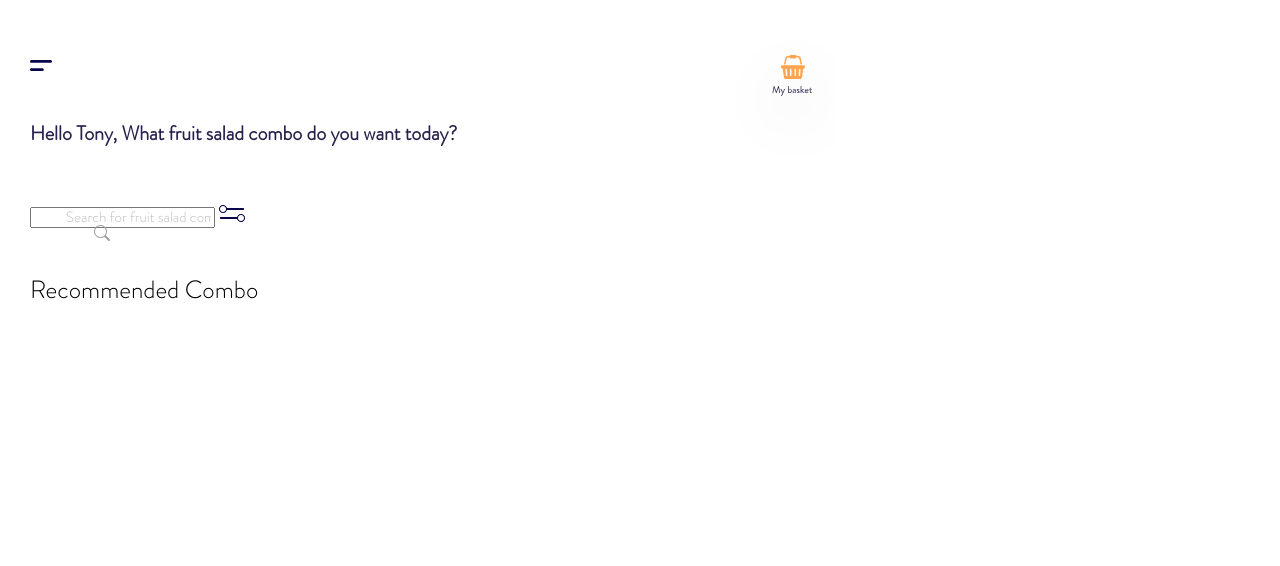
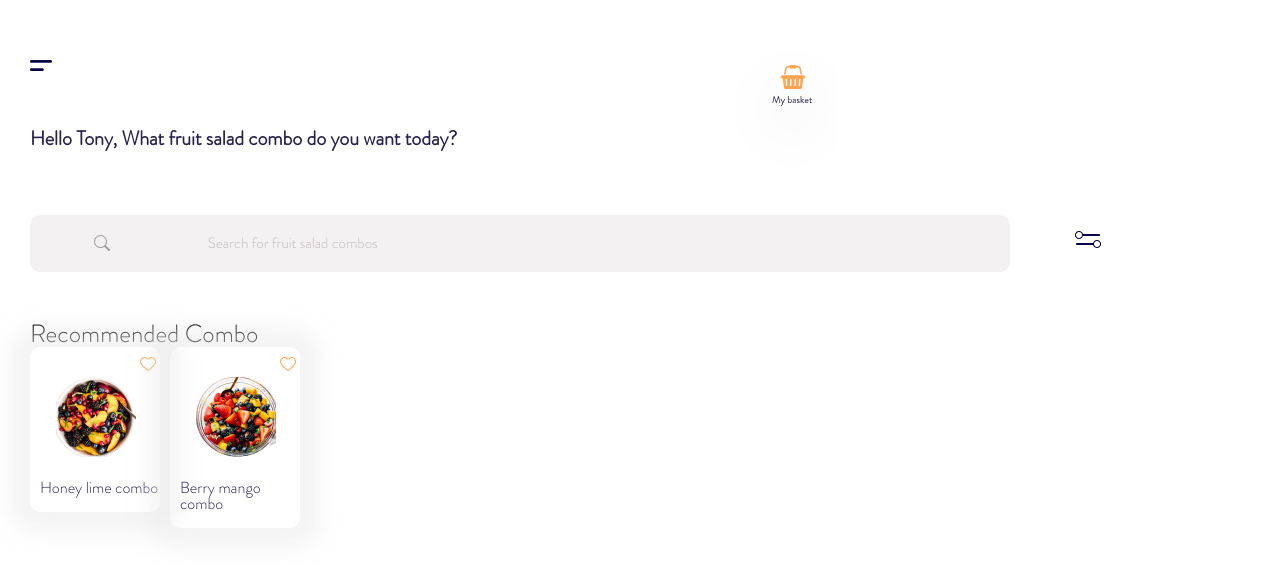
Before and after one commit to casiokobs/Mobile-UI-Kit-Ecommerce, a plain HTML site: page catalog.html in a window 1280 px wide. Drawn offline with nearby package versions, Linux system fonts and the light colour scheme.

Commit message:
Ajustes CSS e HTMl nos produtos

```diff
--- a/catalog.html
+++ b/catalog.html
@@ -13,7 +13,7 @@
     <div class="container">
         <div class="">
             <img class="img-menu" src="img/Group 4.png" alt="">
-            <h1 class="title-2 bold head" style="max-width: 70%;">Hello Tony, What fruit salad combo do you want today?</h1>
+            <h1 class="title-2 bold head" style="max-width: 70%; line-height: 30px;">Hello Tony, What fruit salad combo do you want today?</h1>
             <img class="img-backet" src="img/Group 25.svg" alt="">
         </div>
 
@@ -27,6 +27,33 @@
         <div class="div-products">
             <h2 class="title-products">Recommended Combo</h2>
         </div>
+        <div class="products">
+            <div class="card" style="border-radius: 10px;
+            position: absolute;
+            box-shadow: #fafafa;
+            box-shadow: 0px 0px 20px 20px #e9e9e982;
+            padding: 10px 0px 10px 10px;
+            width: 35%;
+            max-width: 120px;">
+                <img src="img/coracao.png" alt="" style="position: absolute;
+                margin-left: 77%;">
+                <img src="img/Honey-Lime-Peach-Fruit-Salad-3-725x725-1-removebg-preview 1.png" alt="" style="padding: 20px 0 20px 13%">
+                <h2 class="title-2"  style="font-size: 16px;">Honey lime combo</h2>
+            </div>
+            <div class="card" style="border-radius: 10px;
+            margin-left: 140px;
+            position: absolute;
+            box-shadow: #fafafa;
+            box-shadow: 0px 0px 20px 20px #e9e9e982;
+            padding: 10px 0px 10px 10px;
+            width: 35%;
+            max-width: 120px">
+                <img src="img/coracao.png" alt="" style="position: absolute;
+                margin-left: 77%;">
+                <img src="img/Glowing-Berry-Fruit-Salad-8-720x720-removebg-preview 1.png" alt="" style="padding: 20px 0 20px 13%">
+                <h2 class="title-2" style="font-size: 16px;">Berry mango combo</h2>
+            </div>
+        </div>
     </div>
 
 </body>
--- a/style.css
+++ b/style.css
@@ -29,7 +29,7 @@
     letter-spacing: -0.02em;
 
 }
-img.loading-page{
+.loading-page img{
     display: flex;
     margin: 60% auto auto;
 }
@@ -50,7 +50,7 @@ img.loading-page{
     margin-bottom: 15%;
 
 }
-img.content{
+.content img{
     max-width: 100%;
     display: block;
     margin: auto;
@@ -93,6 +93,9 @@ img.content{
     margin-bottom: 5%;
     color: #27214D;
 }
+.title-3{
+    font-family: 'Brandon Grotesque 200'
+}
 .bold{
     font-weight: bold;
 }
@@ -114,16 +117,16 @@ img.content{
     font-size: 15px;
 }
 .head-product{
-margin-top: 35px;
+margin-top: 30px;
 }
-input.head-product{
+.head-product input{
     border-style: none;
     background-color: #F3F1F1;
     width: 80%;
     height: 55px;
     border-radius: 10px;
 }
-img.head-product{
+.head-product img{
     margin-left: 5%;
 }
 .div-products{
@@ -142,3 +145,6 @@ img.head-product{
 .head{
     margin-top: 50px;
 }
+.card{
+    position:absolute;
+}
```
Also changed, not shown: img/BerryWorld-Kiwiberry-Fruit-Salad-LS-removebg-preview 1.png (added), img/Best-Ever-Tropical-Fruit-Salad8-WIDE-removebg-preview 1.png (added), img/Glowing-Berry-Fruit-Salad-8-720x720-removebg-preview 1.png (added), img/Honey-Lime-Peach-Fruit-Salad-3-725x725-1-removebg-preview 1.png (added), img/breakfast-quinoa-and-red-fruit-salad-134061-1-removebg-preview 1.png (added), img/coracao.png (added).
